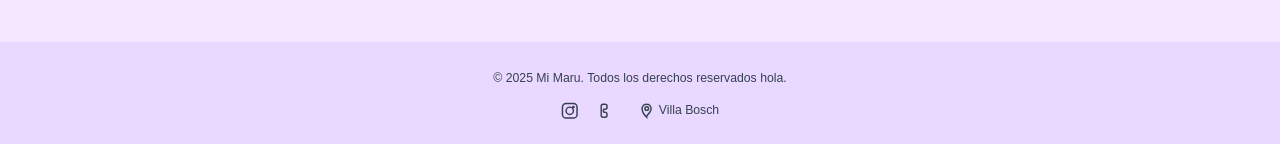
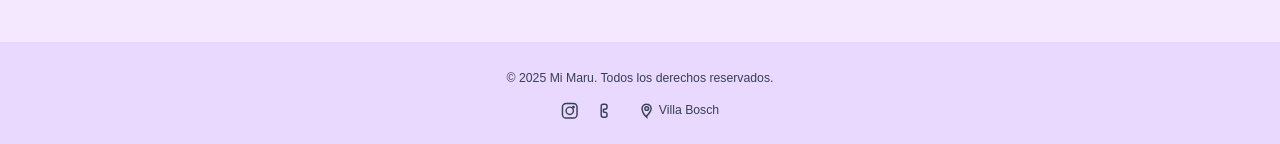
Before and after one commit to Lucas21705/MiMaru, a Nuxt app: page / in a window 1280 px wide. Shown: the part 951-1095 px from the top of the page. Built offline with nearby package versions, Linux system fonts and the light colour scheme.

Commit message:
revert hola

```diff
--- a/components/Footer.vue
+++ b/components/Footer.vue
@@ -2,7 +2,7 @@
   <footer
     class="py-8 mt-40 text-sm text-center text-gray-700 bg-brand-light/30"
   >
-    <p>© 2025 Mi Maru. Todos los derechos reservados hola.</p>
+    <p>© 2025 Mi Maru. Todos los derechos reservados.</p>
     <div class="flex items-center justify-center gap-6 mt-4">
       <!-- Instagram -->
       <a
```
